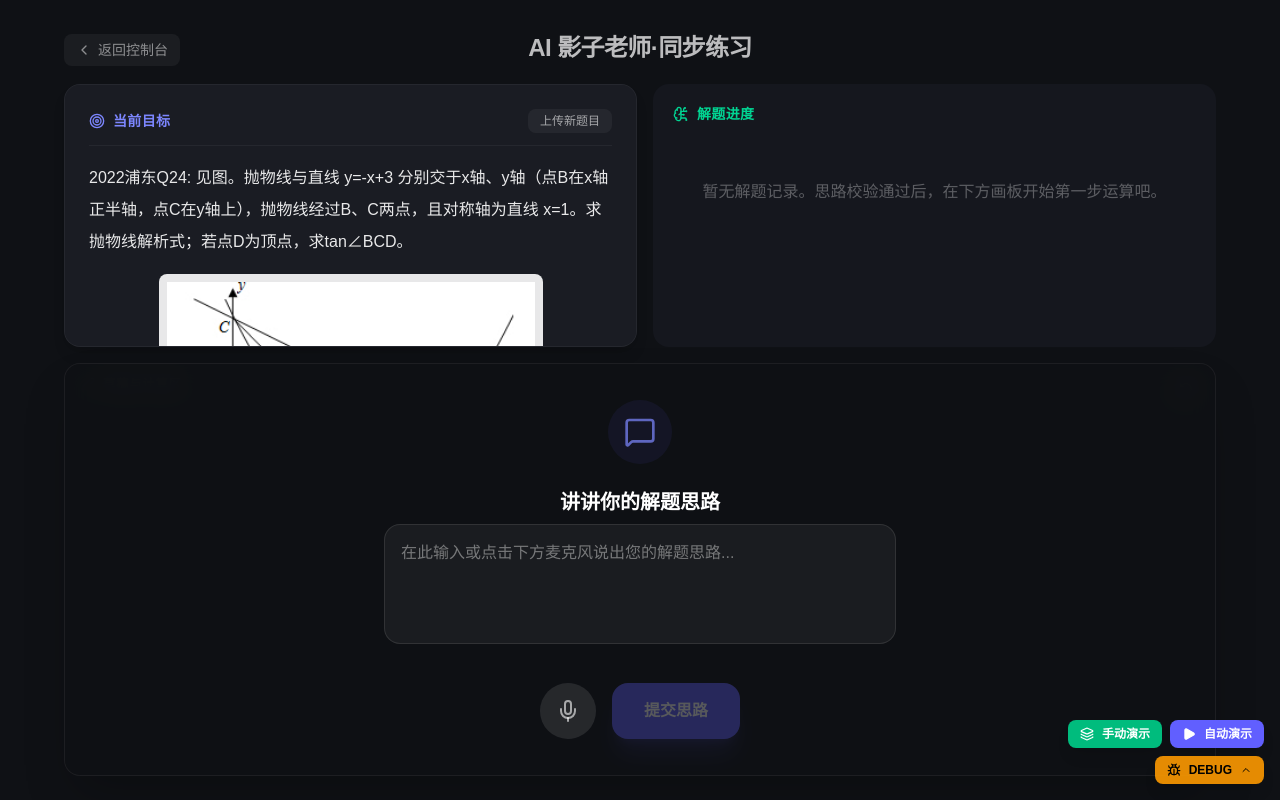
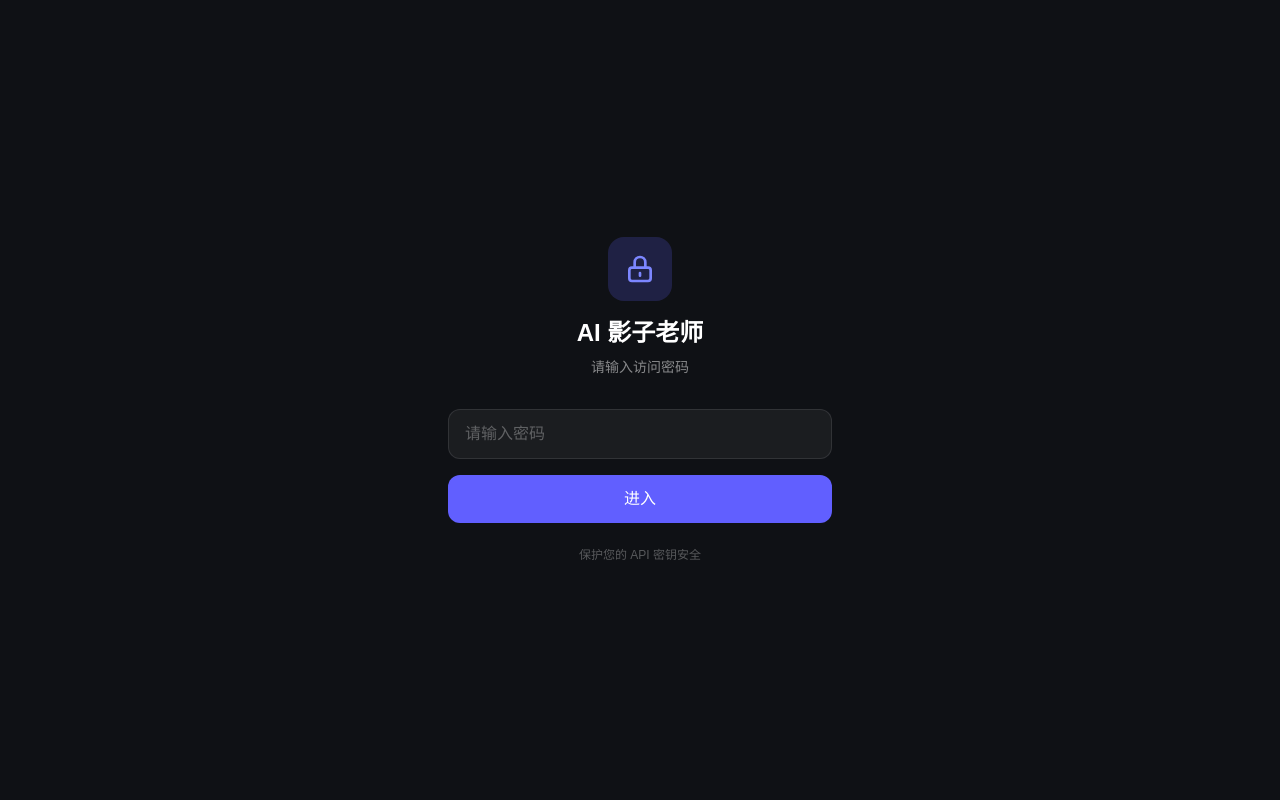
Before and after one commit to restinnotes/mvp-algebra, a Next.js app: page / in a window 1280 px wide. Built offline with nearby package versions, Linux system fonts and the light colour scheme.

Commit message:
feat: add password protection

```diff
--- a/src/app/page.tsx
+++ b/src/app/page.tsx
@@ -1,9 +1,11 @@
 import DynamicScaffold from '@/components/DynamicScaffold';
 import Link from 'next/link';
 import { ChevronLeft } from 'lucide-react';
+import PasswordGate from '@/components/PasswordGate';
 
 export default function Home() {
   return (
+    <PasswordGate>
       <main className="h-[100dvh] bg-[#0f1115] text-white flex flex-col items-center py-4 px-4 selection:bg-indigo-500/30 overflow-hidden">
         <div className="w-full max-w-6xl flex flex-col h-full">
           {/* Header / Intro */}
@@ -29,5 +31,6 @@ export default function Home() {
           </div>
         </div>
       </main>
+    </PasswordGate>
   );
 }
--- /dev/null
+++ b/src/components/PasswordGate.tsx
@@ -0,0 +1,86 @@
+'use client';
+
+import { useState, useEffect } from 'react';
+
+const APP_PASSWORD = process.env.NEXT_PUBLIC_APP_PASSWORD || 'furt';
+
+export default function PasswordGate({ children }: { children: React.ReactNode }) {
+  const [isVerified, setIsVerified] = useState(false);
+  const [inputPassword, setInputPassword] = useState('');
+  const [error, setError] = useState('');
+  const [isLoading, setIsLoading] = useState(true);
+
+  useEffect(() => {
+    const stored = localStorage.getItem('app_password_verified');
+    if (stored === 'true') {
+      setIsVerified(true);
+    }
+    setIsLoading(false);
+  }, []);
+
+  const handleSubmit = (e: React.FormEvent) => {
+    e.preventDefault();
+    if (inputPassword === APP_PASSWORD) {
+      localStorage.setItem('app_password_verified', 'true');
+      setIsVerified(true);
+      setError('');
+    } else {
+      setError('密码错误，请重试');
+    }
+  };
+
+  if (isLoading) {
+    return (
+      <div className="h-screen bg-[#0f1115] flex items-center justify-center">
+        <div className="text-white/50">加载中...</div>
+      </div>
+    );
+  }
+
+  if (isVerified) {
+    return <>{children}</>;
+  }
+
+  return (
+    <div className="h-screen bg-[#0f1115] flex items-center justify-center p-4">
+      <div className="w-full max-w-sm">
+        <div className="text-center mb-8">
+          <div className="inline-flex items-center justify-center w-16 h-16 bg-indigo-500/20 rounded-2xl mb-4">
+            <svg className="w-8 h-8 text-indigo-400" fill="none" stroke="currentColor" viewBox="0 0 24 24" aria-label="锁定">
+              <path strokeLinecap="round" strokeLinejoin="round" strokeWidth={2} d="M12 15v2m-6 4h12a2 2 0 002-2v-6a2 2 0 00-2-2H6a2 2 0 00-2 2v6a2 2 0 002 2zm10-10V7a4 4 0 00-8 0v4h8z" />
+            </svg>
+          </div>
+          <h1 className="text-2xl font-bold text-white mb-2">AI 影子老师</h1>
+          <p className="text-white/50 text-sm">请输入访问密码</p>
+        </div>
+
+        <form onSubmit={handleSubmit} className="space-y-4">
+          <div>
+            <input
+              type="password"
+              value={inputPassword}
+              onChange={(e) => setInputPassword(e.target.value)}
+              placeholder="请输入密码"
+              className="w-full px-4 py-3 bg-white/5 border border-white/10 rounded-xl text-white placeholder-white/30 focus:outline-none focus:border-indigo-500 transition-colors"
+            />
+          </div>
+
+          {error && (
+            <p className="text-red-400 text-sm text-center">{error}</p>
+          )}
+
+          <button
+            type="submit"
+            className="w-full py-3 bg-indigo-500 hover:bg-indigo-600 text-white font-medium rounded-xl transition-colors"
+          >
+            进入
+          </button>
+        </form>
+
+        <p className="text-white/30 text-xs text-center mt-6">
+          保护您的 API 密钥安全
+        </p>
+      </div>
+    </div>
+  );
+}
```
Lines whose indentation alone changed are shown as unchanged.
